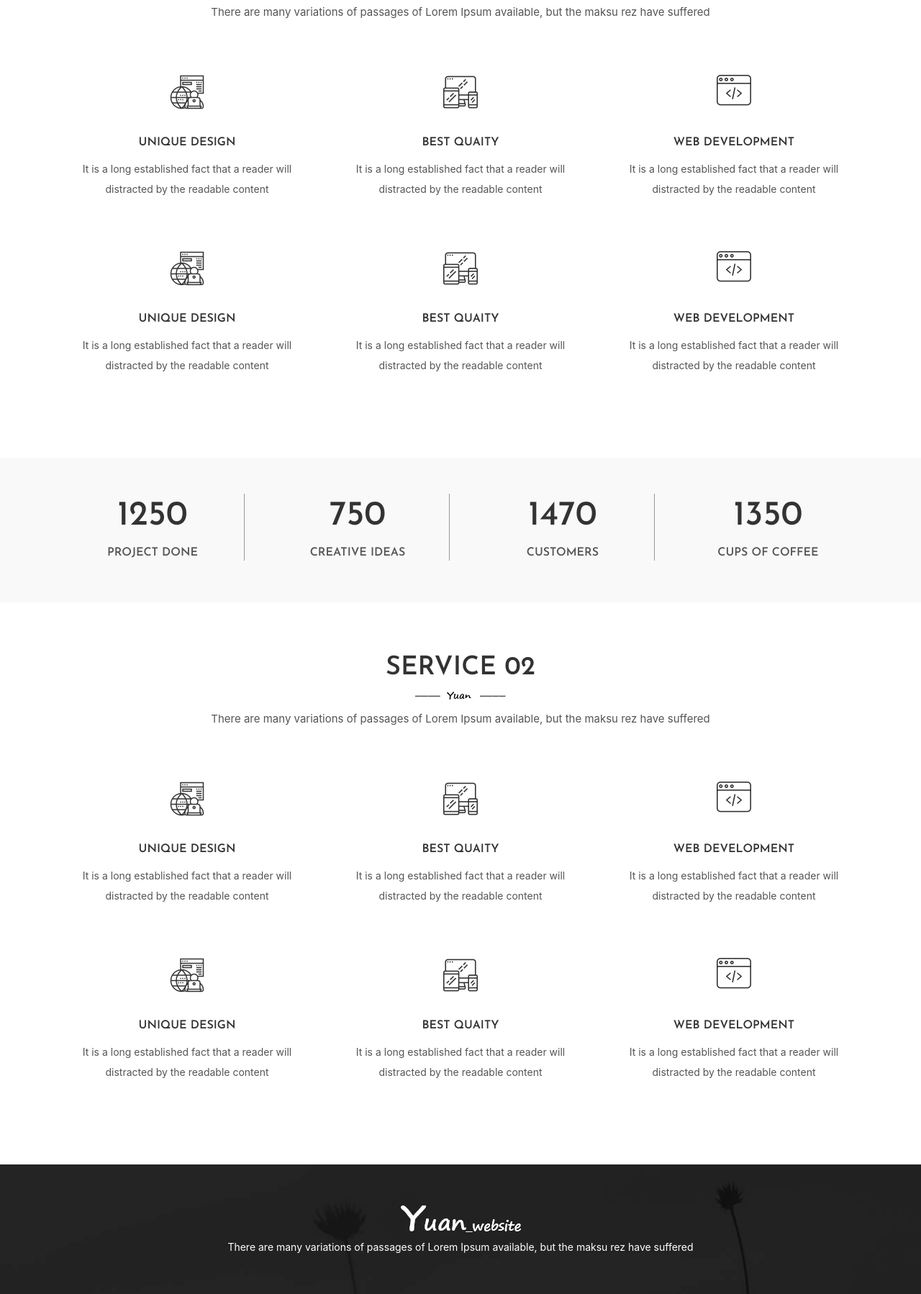
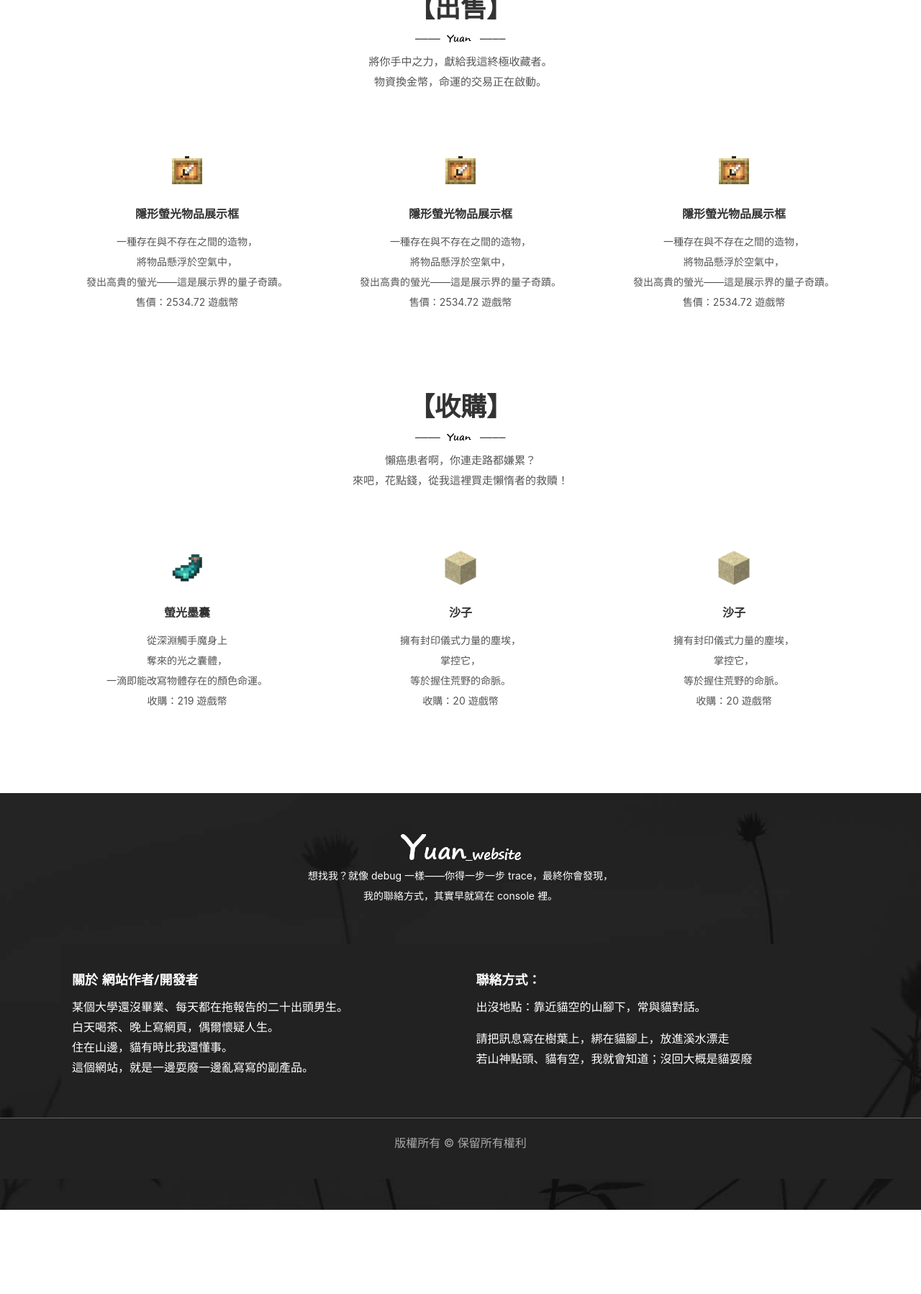
Before and after one commit to ShengYuan04/yuan-website, a plain HTML site: page service.html in a window 1280 px wide. Shown: the part 1002-2800 px from the top of the page at 72% size. After the commit the page ends 2683 px from the top, so only its background shows below. Drawn offline with nearby package versions, Linux system fonts and the light colour scheme.

Commit message:
Update service.html

```diff
--- a/service.html
+++ b/service.html
@@ -64,7 +64,7 @@
 				<div class="col-lg-8 col-md-6">
 					<div class="header-menu">
 						<ul>
-							<li><a href="#">主頁</a>
+							<li><a href="#">首頁</a>
                                 <ul class="sub-menu">
                                 	<li><a href="index.html">主頁01</a></li>
                                 	<li><a href="landing-1.html">主頁02</a></li>
@@ -119,10 +119,10 @@
 			<div class="col-lg-12">
 				<div class="breacumb-content">
 					<div class="breadcumb-title">
-						<h1>service</h1>
+						<h1>商店</h1>
 					</div>
 					<div class="breadcumb-content-text">
-					<a href="index.html"> home <i class="fas fa-angle-right"></i><span>service</span></a>
+					<a href="index.html"> 首頁 <i class="fas fa-angle-right"></i><span>商店</span></a>
 					</div>
 				</div>
 			</div>
@@ -138,10 +138,10 @@
 			<div class="col-lg-12">
 				<div class="director-content">
 					<div class="Director-title">
-						<h2>WE BELIEVE IN CUSTOMERS SATISFIED</h2>
-						<p>There are many variations of passages of Lorem Ipsum available, but the majority have suffered <br> alteration in some form available, but the majority have suffered</p>
-						<h4>RAKIB RAHAN</h4>
-						<span>Director – Of Texaz it comany</span>
+						<h2>商店位置</h2>
+						<p>在 S1 分流的次元裂縫中，有兩處充滿詛咒氣息的補給據點：<br>傳送咒語<br>/res tp fishqwq.2 <br>/res tp SYuan.Sh</p>
+            <h4 style="text-align: center; margin-top: 30px;">薪水小偷</h4>
+            <span style="display: block; text-align: center; font-size: 14px; color: #666;">Yuan</span>
 					</div>
 				</div>
 			</div>
@@ -157,13 +157,13 @@
 			<div class="col-lg-12">
 				<div class="section-title">
 					<div class="main-title">
-						<h3>service 01</h3>
+						<h3>【出售】</h3>
 					</div>
 					<div class="section-thumb">
 						<img src="assets/images/222.png" alt="">
 					</div>
 					<div class="sub-title">
-						<p>There are many variations of passages of Lorem Ipsum available, but the maksu rez have suffered</p>
+						<p>將你手中之力，獻給我這終極收藏者。<br>物資換金幣，命運的交易正在啟動。</p>
 					</div>
 				</div>
 			</div>
@@ -173,125 +173,39 @@
 					<div class="single-service-box">
 						<div class="service-content">
 							<div class="service-ico">
-							<i class="flaticon-network-1"></i>
+								<img src="assets/images/item_Frame.png" alt="隱形螢光物品展示框" style="width:48px;">
 						</div>
 						<div class="service-title">
-							<h2>UNIQUE DESIGN</h2>
-							<p>It is a long established fact that a reader will distracted by the readable content</p>
+							<h2>隱形螢光物品展示框</h2>
+							<p>一種存在與不存在之間的造物，<br>將物品懸浮於空氣中，<br>發出高貴的螢光——這是展示界的量子奇蹟。<br>售價：2534.72 遊戲幣</p>
 						</div>
 					</div>
 				</div>
 			</div>
+
 			<div class="col-lg-4 col-md-6">
 					<div class="single-service-box">
 						<div class="service-content">
 							<div class="service-ico">
-							<i class="flaticon-responsive"></i>
+								<img src="assets/images/item_Frame.png" alt="隱形螢光物品展示框" style="width:48px;">
 						</div>
 						<div class="service-title">
-							<h2>BEST QUAITY</h2>
-							<p>It is a long established fact that a reader will distracted by the readable content</p>
+							<h2>隱形螢光物品展示框</h2>
+							<p>一種存在與不存在之間的造物，<br>將物品懸浮於空氣中，<br>發出高貴的螢光——這是展示界的量子奇蹟。<br>售價：2534.72 遊戲幣</p>
 						</div>
 					</div>
 				</div>
 			</div>
+
 			<div class="col-lg-4 col-md-6">
 					<div class="single-service-box">
 						<div class="service-content">
 							<div class="service-ico">
-							<i class="flaticon-web-programming"></i>
+								<img src="assets/images/item_Frame.png" alt="隱形螢光物品展示框" style="width:48px;">
 						</div>
 						<div class="service-title">
-							<h2>WEB DEVELOPMENT</h2>
-							<p>It is a long established fact that a reader will distracted by the readable content</p>
-						</div>
-					</div>
-				</div>
-			</div>
-			<div class="col-lg-4 col-md-6">
-				<div class="single-service-box">
-					<div class="service-content">
-						<div class="service-ico">
-							<i class="flaticon-network-1"></i>
-						</div>
-						<div class="service-title">
-							<h2>UNIQUE DESIGN</h2>
-							<p>It is a long established fact that a reader will distracted by the readable content</p>
-						</div>
-					</div>
-				</div>
-			</div>
-			<div class="col-lg-4 col-md-6">
-				<div class="single-service-box">
-					<div class="service-content">
-						<div class="service-ico">
-							<i class="flaticon-responsive"></i>
-						</div>
-						<div class="service-title">
-							<h2>BEST QUAITY</h2>
-							<p>It is a long established fact that a reader will distracted by the readable content</p>
-						</div>
-					</div>
-				</div>
-			</div>
-			<div class="col-lg-4 col-md-6">
-				<div class="single-service-box">
-					<div class="service-content">
-						<div class="service-ico">
-							<i class="flaticon-web-programming"></i>
-						</div>
-						<div class="service-title">
-							<h2>WEB DEVELOPMENT</h2>
-							<p>It is a long established fact that a reader will distracted by the readable content</p>
-						</div>
-					</div>
-				</div>
-			</div>
-		</div>
-	</div>
-</div>
-<!--==================================================-->
-<!-- Start counter-area -->
-<!--==================================================-->
-<div class="counter-area upper">
-	<div class="container">
-		<div class="row">
-			<div class="col-lg-3 col-md-6">
-				<div class="single-counter-box">
-					<div class="counter-content">
-						<div class="counter-title">
-							<h1><span class="aa">1250</span><span></span></h1>
-							<h5>Project done</h5>
-						</div>
-					</div>
-				</div>
-			</div>
-			<div class="col-lg-3 col-md-6">
-				<div class="single-counter-box">
-					<div class="counter-content">
-						<div class="counter-title">
-							<h1><span class="aa">750</span><span></span></h1>
-							<h5>CREATIVE IDEAS</h5>
-						</div>
-					</div>
-				</div>
-			</div>
-			<div class="col-lg-3 col-md-6">
-				<div class="single-counter-box">
-					<div class="counter-content">
-						<div class="counter-title">
-							<h1><span class="aa">1470</span><span></span></h1>
-							<h5>CUSTOMERS</h5>
-						</div>
-					</div>
-				</div>
-			</div>
-			<div class="col-lg-3 col-md-6">
-				<div class="single-counter-box upper">
-					<div class="counter-content">
-						<div class="counter-title">
-							<h1><span class="aa">1350</span><span></span></h1>
-							<h5>CUPS OF COFFEE</h5>
+							<h2>隱形螢光物品展示框</h2>
+							<p>一種存在與不存在之間的造物，<br>將物品懸浮於空氣中，<br>發出高貴的螢光——這是展示界的量子奇蹟。<br>售價：2534.72 遊戲幣</p>
 						</div>
 					</div>
 				</div>
@@ -308,92 +222,55 @@
 			<div class="col-lg-12">
 				<div class="section-title">
 					<div class="main-title">
-						<h3>service 02</h3>
+						<h3>【收購】</h3>
 					</div>
 					<div class="section-thumb">
 						<img src="assets/images/222.png" alt="">
 					</div>
 					<div class="sub-title">
-						<p>There are many variations of passages of Lorem Ipsum available, but the maksu rez have suffered</p>
+						<p>懶癌患者啊，你連走路都嫌累？<br>來吧，花點錢，從我這裡買走懶惰者的救贖！</p>
 					</div>
 				</div>
 			</div>
 		</div>
 		<div class="row">
 			<div class="col-lg-4 col-md-6">
-				<div class="single-service-box upper">
+					<div class="single-service-box">
 						<div class="service-content">
 							<div class="service-ico">
-							<i class="flaticon-network-1"></i>
+								<img src="assets/images/item_GIS.png" alt="螢光墨囊" style="width:48px;">
 						</div>
 						<div class="service-title">
-							<h2>UNIQUE DESIGN</h2>
-							<p>It is a long established fact that a reader will distracted by the readable content</p>
+							<h2>螢光墨囊</h2>
+							<p>從深淵觸手魔身上<br>奪來的光之囊體，<br>一滴即能改寫物體存在的顏色命運。<br>收購：219 遊戲幣</p>
 						</div>
 					</div>
 				</div>
 			</div>
+
 			<div class="col-lg-4 col-md-6">
-				<div class="single-service-box upper">
+					<div class="single-service-box">
 						<div class="service-content">
 							<div class="service-ico">
-							<i class="flaticon-responsive"></i>
+								<img src="assets/images/item_sand.png" alt="沙子" style="width:48px;">
 						</div>
 						<div class="service-title">
-							<h2>BEST QUAITY</h2>
-							<p>It is a long established fact that a reader will distracted by the readable content</p>
+							<h2>沙子</h2>
+							<p>擁有封印儀式力量的塵埃，<br>掌控它，<br>等於握住荒野的命脈。<br>收購：20 遊戲幣</p>
 						</div>
 					</div>
 				</div>
 			</div>
+
 			<div class="col-lg-4 col-md-6">
-				<div class="single-service-box upper">
+					<div class="single-service-box">
 						<div class="service-content">
 							<div class="service-ico">
-							<i class="flaticon-web-programming"></i>
+								<img src="assets/images/item_sand.png" alt="沙子" style="width:48px;">
 						</div>
 						<div class="service-title">
-							<h2>WEB DEVELOPMENT</h2>
-							<p>It is a long established fact that a reader will distracted by the readable content</p>
-						</div>
-					</div>
-				</div>
-			</div>
-			<div class="col-lg-4 col-md-6">
-				<div class="single-service-box upper">
-					<div class="service-content">
-						<div class="service-ico">
-							<i class="flaticon-network-1"></i>
-						</div>
-						<div class="service-title">
-							<h2>UNIQUE DESIGN</h2>
-							<p>It is a long established fact that a reader will distracted by the readable content</p>
-						</div>
-					</div>
-				</div>
-			</div>
-			<div class="col-lg-4 col-md-6">
-				<div class="single-service-box upper">
-					<div class="service-content">
-						<div class="service-ico">
-							<i class="flaticon-responsive"></i>
-						</div>
-						<div class="service-title">
-							<h2>BEST QUAITY</h2>
-							<p>It is a long established fact that a reader will distracted by the readable content</p>
-						</div>
-					</div>
-				</div>
-			</div>
-			<div class="col-lg-4 col-md-6">
-				<div class="single-service-box upper">
-					<div class="service-content">
-						<div class="service-ico">
-							<i class="flaticon-web-programming"></i>
-						</div>
-						<div class="service-title">
-							<h2>WEB DEVELOPMENT</h2>
-							<p>It is a long established fact that a reader will distracted by the readable content</p>
+							<h2>沙子</h2>
+							<p>擁有封印儀式力量的塵埃，<br>掌控它，<br>等於握住荒野的命脈。<br>收購：20 遊戲幣</p>
 						</div>
 					</div>
 				</div>
@@ -413,128 +290,41 @@
 						<img src="assets/images/logo.png" alt="">
 					</div>
 					<div class="footer-tex">
-						<p>There are many variations of passages of Lorem Ipsum available, but the maksu rez have suffered</p>
+						<p>想找我？就像 debug 一樣——你得一步一步 trace，最終你會發現，<br>我的聯絡方式，其實早就寫在 console 裡。</p>
 					</div>
 				</div>
 			</div>
 		</div>
-		<div class="row">
-			<div class="col-lg-3 col-md-6">
-				<div class="single-footer-box">
-					<div class="footer-content">
-						<div class="footer-title">
-							<h3>ABOUT MUTILEN</h3>
-							<p>It is a long established fact that is a reader will be distracted by the readable content of page when looking at its layout. it’s the more fact that is reader</p>
+<!-- 頁尾區域 -->
+<div class="footer-area" style="background:#222; color:#fff; padding:40px 0;">
+  <div class="container">
+    <div class="d-flex justify-content-between align-items-start">
+      <!-- ABOUT MUTILEN 左欄 -->
+      <div style="width:48%;">
+        <h3 style="color:white;">關於 網站作者/開發者</h3>
+        <p>某個大學還沒畢業、每天都在拖報告的二十出頭男生。<br>
+						白天喝茶、晚上寫網頁，偶爾懷疑人生。<br>
+							住在山邊，貓有時比我還懂事。<br>
+								這個網站，就是一邊耍廢一邊亂寫寫的副產品。</p>
       </div>
-						<div class="footer-icon">
-							<ul>
-								<li><a href="#"><i class="fab fa-facebook-f"></i></a></li>
-								<li><a href="#"><i class="fa-brands fa-x-twitter"></i></a></li>
-								<li><a href="#"><i class="fab fa-pinterest"></i></a></li>
-								<li><a href="#"><i class="fab fa-linkedin-in"></i></a></li>
-							</ul>
-						</div>
-					</div>
-				</div>
-			</div>
-			<div class="col-lg-3 col-md-6">
-				<div class="footer-box">
-					<div class="footer-info">
-						<div class="footer-tex">
-							<h3>QUICK CONTACT</h3>
-							<p>Flor. 6, House. 25, Block-b. KDA Shiromoni, Khulna</p>
-							<p>+880 1912 345 678 <br> +880 1912 345 678</p>
-							<p>example@email.com <br> example@email.com</p>
-						</div>
-					</div>
-				</div>
-			</div>
-			<div class="col-lg-3 col-md-6">
-				<div class="contact-area">
-					<div class="container">
-						<div class="row">
-							<div class="sideber-title">
-								<h3>GET IN TOUCH</h3>
-							</div>
-							<div class="contact-form-box">
-								<form action="#" method="POST" id="dreamit-form">
-									<div class="row">
-										<div class="col-lg-12 col-sm-12">
-											<div class="from-box">
-												<input type="text" placeholder=" Name">
-											</div>
-										</div>
-										<div class="col-lg-12 col-sm-12">
-											<div class="from-box">
-												<input type="text" placeholder="Email">
-											</div>
-										</div>
-										<div class="col-lg-12">
-											<div class="from-box">
-												<textarea name="massage" id="massage" cols="30" rows="10" placeholder="Massage"></textarea>
-											</div>
-										</div>
-										<div class="col-lg-12">
-											<div class="contact-button">
-												<button type="submit">Send </button>
-											</div>
-										</div>
-									</div>
-								</form>
-								<div id="status"></div>
-							</div>
-						</div>
-					</div>
-				</div>
-			</div>
-			<div class="col-lg-3 col-md-6">
-				<div class="widget-sidebar-box">
-					<div class="widget-sidebar-title text-left pb-20">
-						<h2>Popular Post</h2>
-						<div class="em_bar_bg text-left1"></div>
-					</div>
-					<div class="popular-post-box">
-						<div class="popular-post-box-inner d-flex">
-							<div class="popular-post-thumb">
-								<a href="blog-details.html"><img src="assets/images/b.jpg" alt=""></a>
-							</div>
-							<div class="popular-post-content">
-								<a href="blog-details.html">Riations of passages of the most Lorem</a>
-								<span>jun 24 2024 </span>
-							</div>
-						</div>
-					</div>
-					<div class="popular-post-box">
-						<div class="popular-post-box-inner d-flex upper">
-							<div class="popular-post-thumb">
-								<a href="blog-details.html"><img src="assets/images/b1.jpg" alt=""></a>
-							</div>
-							<div class="popular-post-content">
-								<a href="blog-details.html">Ipsum dolor is sit amet, conset ctetur</a>
-								<span>jun 24 2024 </span>
-							</div>
-						</div>
-					</div>
+
+      <!-- QUICK CONTACT 右欄 -->
+      <div style="width:48%;">
+        <h3 style="color:white;">聯絡方式：</h3>
+        <p>出沒地點：靠近貓空的山腳下，常與貓對話。</p>
+        <p>請把訊息寫在樹葉上，綁在貓腳上，放進溪水漂走 <br> 若山神點頭、貓有空，我就會知道；沒回大概是貓耍廢</p>
       </div>
     </div>
 		</div>
 	</div>
 </div>
 <!--==================================================-->
-<!-- Start Copyright-area -->
+<!-- 版權區 -->
 <!--==================================================-->
-<div class="copyright-area">
-	<div class="container">
-		<div class="row">
-			<div class="col-lg-12">
-				<div class="copyright-title">
-					<p>Copyright © All rights reserved. <a target="_blank" href="https://www.mobanwang.com/" title="网站模板">网站模板</a></p>
+<div class="copyright-area" style="background:#222; color:#aaa; text-align:center; padding:20px 0;">
+  <p>版權所有 © 保留所有權利</p>
 </div>
-			</div>
-		</div>
-	</div>
-</div>
-<!-- scroll strat============  -->
+<!-- 網頁回彈按鈕============  -->
 <div class="scroll-area">
 	<div class="top-wrap">
 		<div class="go-top-btn-wraper">
```
Lines whose indentation alone changed are shown as unchanged.
